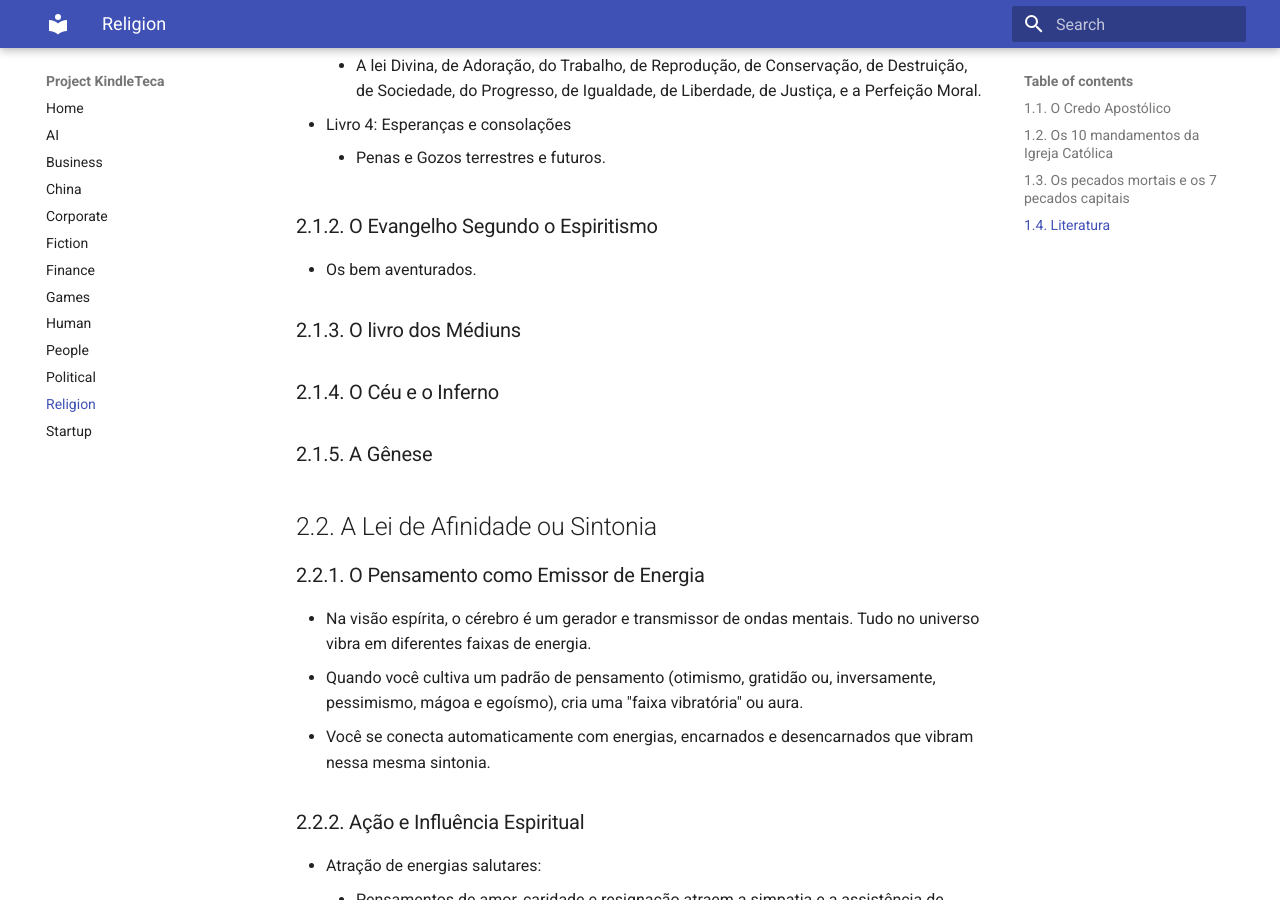
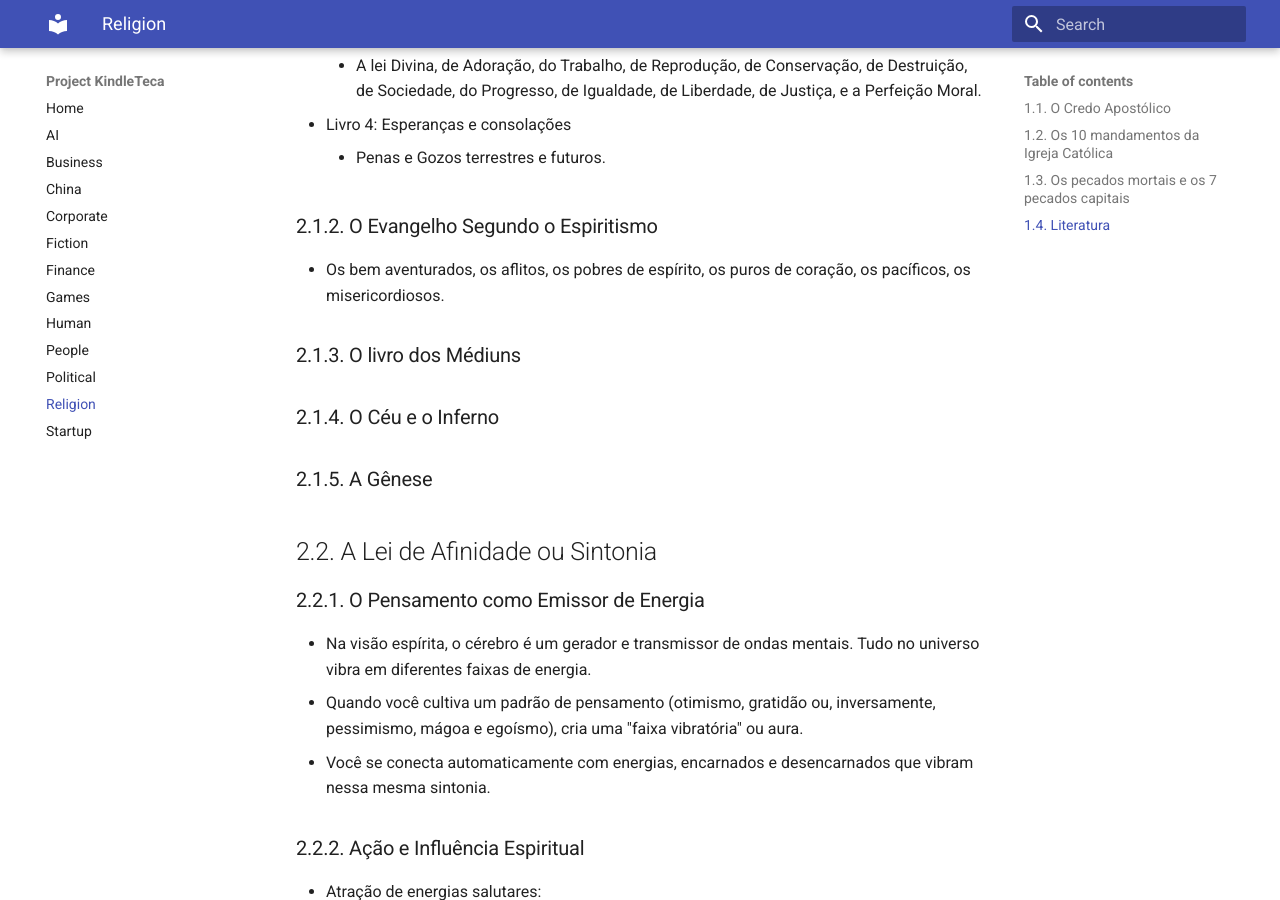
Before and after one commit to renatobrf/kindle-teca, an MkDocs documentation site: the page built from docs/religiao.md, in a window 1280 px wide and 900 px high, scrolled down 1679 px. Built offline with MkDocs 1.6.1 and Material for MkDocs 9.7.7, drawn with Linux system fonts in a browser that asks for light colours.

Commit message:
Enhance description of 'Os bem aventurados'
Expanded the description of 'Os bem aventurados' to include additional groups.

```diff
--- a/docs/religiao.md
+++ b/docs/religiao.md
@@ -43,7 +43,7 @@ O egoísmo como o pai de todos os males. O orgulho e o egoísmo sempre andaram d
     - Penas e Gozos terrestres e futuros.
 
 ### 2.1.2. O Evangelho Segundo o Espiritismo
-- Os bem aventurados.
+- Os bem aventurados, os aflitos, os pobres de espírito, os puros de coração, os pacíficos, os misericordiosos.
 
 ### 2.1.3. O livro dos Médiuns
 
```
